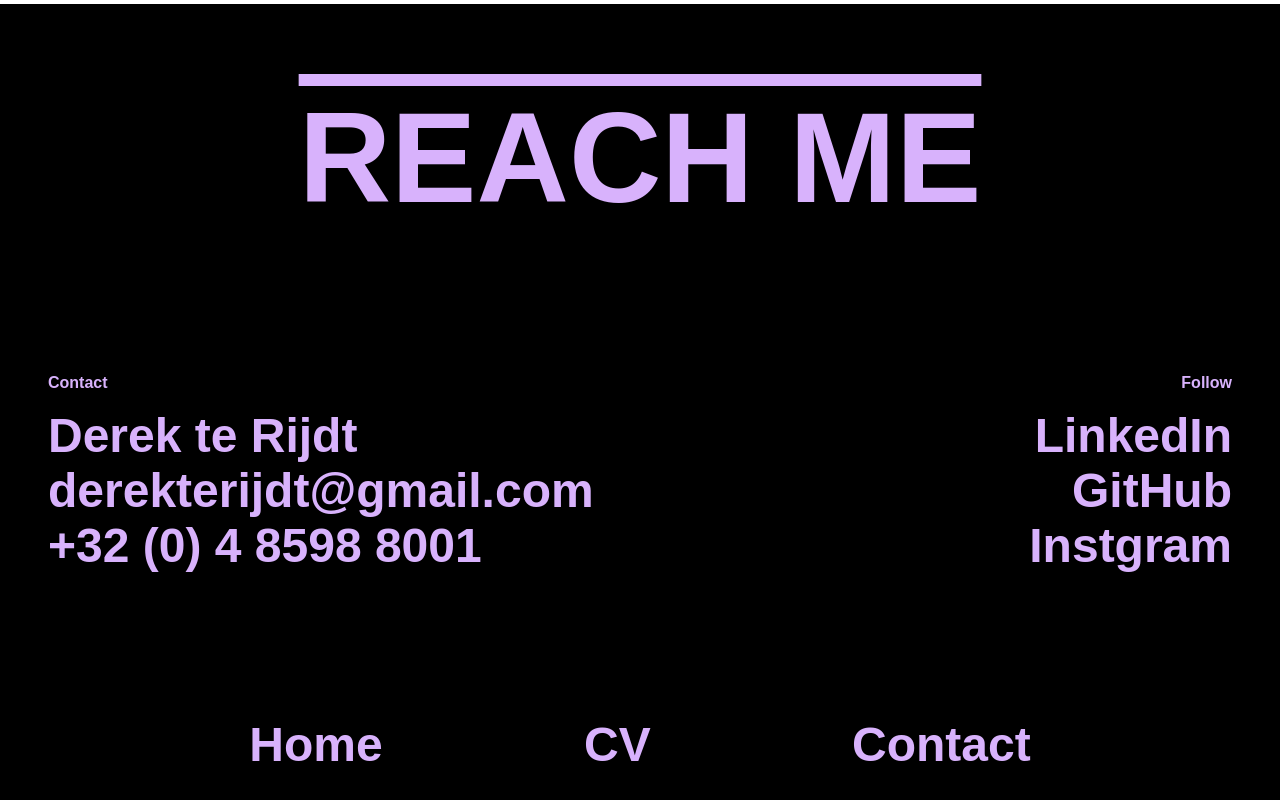
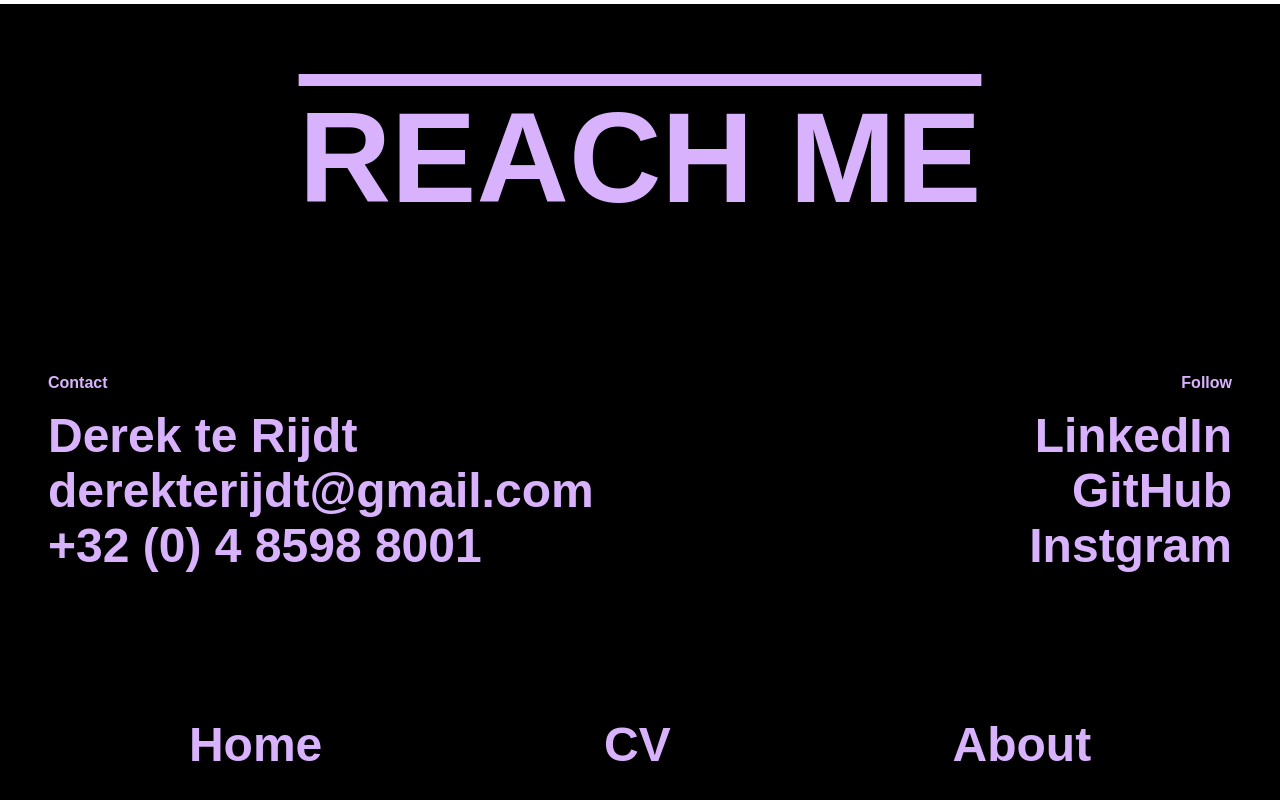
Before and after one commit to 712derek/712_derek, a React (Create React App) app: page / in a window 1280 px wide. Shown: the part 2963-3763 px from the top of the page. Built offline with nearby package versions, Linux system fonts and the light colour scheme.

Commit message:
contact mediascreen fixed

```diff
--- a/src/screens/Contact.js
+++ b/src/screens/Contact.js
@@ -34,7 +34,8 @@ const PageWrapper = styled.section`
 
   @media (max-width: 768px) {
     h2 {
-      font-size: 1.5rem;
+      font-size: 2rem;
+      /* margin-bottom: 5px; */
     }
   }
 `;
@@ -59,22 +60,33 @@ const InfoWrapper = styled.div`
   justify-content: space-between;
 
   @media (max-width: 768px) {
-    flex-direction: column;
+    display: grid;
+    grid-template-columns: 1fr;
   }
 `;
 
 const ContactInfo = styled.div`
   padding: 0 3rem;
+  @media (max-width: 768px) {
+    padding: 0 1rem;
+  }
 `;
 const SocialInfo = styled(ContactInfo)`
   text-align: right;
+  @media (max-width: 768px) {
+    margin-top: 3rem;
+  }
 `;
 
 const Footer = styled.div`
   display: flex;
-  justify-content: space-evenly;
+  justify-content: space-around;
   margin-bottom: 2rem;
   padding: 0 3rem;
+  @media (max-width: 768px) {
+    justify-content: space-between;
+    padding: 0 1rem;
+  }
 `;
 
 const Link = styled(SocialLink)`
@@ -136,7 +148,7 @@ const About = () => {
         <Link to={{ pathname: cv }} target="_blank">
           <h2>CV</h2>
         </Link>
-        <h2>Contact</h2>
+        <h2>About</h2>
       </Footer>
     </PageWrapper>
   );
```
